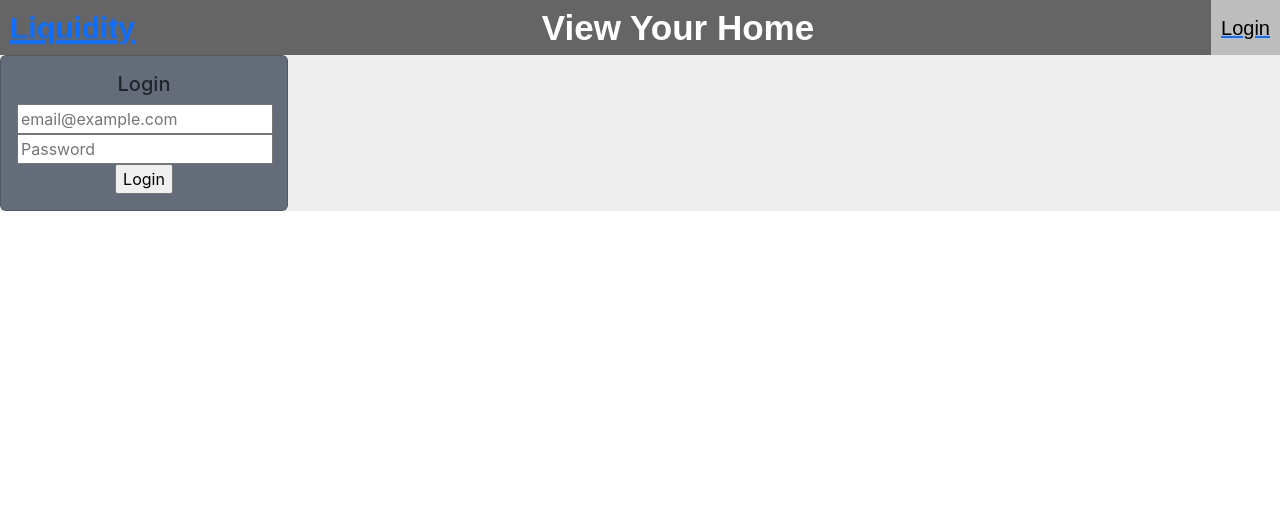
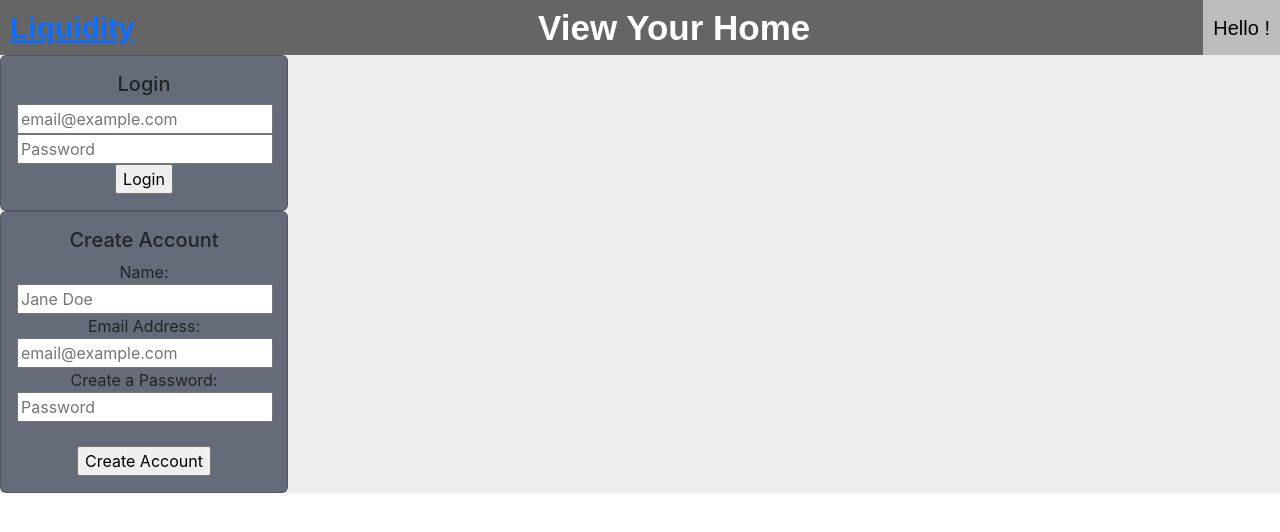
Before and after one commit to sensor-climate-control/scc-web, a React (Create React App) app: page /login in a window 1280 px wide. Shown: the top 532 px of the page. Built offline with nearby package versions, Linux system fonts and the light colour scheme; no server answers.

Commit message:
Setup CreateAccount page, integrate user info with header

```diff
--- a/src/App.js
+++ b/src/App.js
@@ -1,10 +1,11 @@
 import './App.css';
 import Home from './views/Home';
-import Login from './features/login/Login';
+import Auth from './features/login/Auth';
 import {
   Routes,
   Route,
 } from 'react-router-dom';
+import UserInfo from './features/login/UserInfo';
 
 const baseurl = process.env.REACT_APP_BASEURL || "http://localhost:3001"
 
@@ -13,7 +14,9 @@ function App() {
     <div className="App">
       <Routes>
         <Route path="/" element={<Home />} />
-        <Route path="/login" element={<Login />} />
+        <Route path="/login" element={<Auth />} />
+        <Route path="/user" element={<UserInfo />} />
+        {/* <Route path="/createaccount" element={CreateAccount} /> */}
       </Routes>
 
     </div>
--- a/src/features/application/Header.js
+++ b/src/features/application/Header.js
@@ -18,15 +18,14 @@ export default function Header(props) {
             <div className="outer-header-user-dropdown">
               <RxHamburgerMenu className='header-hamburger-icon' size={43} />
               <div className="inner-header-user-dropdown">
-                {/* <p className='header-dropdown-first-name header-text'>Welcome back, {props.user_first_name}!</p> */}
-                <NavLink to="/login"><p className='header-dropdown-first-name header-text'>Login</p></NavLink>
+                <p className='header-dropdown-first-name header-text'>Hello {props.user_first_name}!</p>
               </div>
 
-              {/* <div className="inner-header-dropdown-items" style={showDropdown ? {display: "block"} : {display: "none"}}>
-                <p className='header-dropdown-option-text'>Account Summary</p>
-                <p className='header-dropdown-option-text'>Dropdown Item 3</p>
-                <p className='header-dropdown-option-text'>Dropdown Item 4</p>
-              </div> */}
+              <div className="inner-header-dropdown-items" style={showDropdown ? {display: "block"} : {display: "none"}}>
+                <p className='header-dropdown-option-text'><NavLink to="/user">Account Summary</NavLink></p>
+                {/* <p className='header-dropdown-option-text'>Dropdown Item 3</p>
+                <p className='header-dropdown-option-text'>Dropdown Item 4</p> */}
+              </div>
             </div>
         </button>
       </div>
--- /dev/null
+++ b/src/features/login/Auth.js
@@ -0,0 +1,16 @@
+import React, {useEffect, useState} from 'react';
+import Header from '../application/Header';
+import Login from './Login';
+import CreateAccount from './CreateAccount';
+
+function Auth () {
+    return (
+        <>
+            <Header page_name='View Your Home' user_first_name=''/>
+            <Login />
+            <CreateAccount />
+        </>
+    )
+}
+
+export default Auth;
--- a/src/features/login/CreateAccount.js
+++ b/src/features/login/CreateAccount.js
@@ -0,0 +1,94 @@
+import React, {useEffect, useState} from 'react';
+
+import MyCard from "../application/MyCard";
+import Header from '../application/Header';
+import { useCreateAccountMutation } from '../../reduxApi';
+import { useStore } from 'react-redux'
+import { useNavigate } from 'react-router-dom';
+
+function CreateAccount () {
+    const [ email, setEmail ] = useState("")
+    const [ password, setPassword ] = useState("")
+    const [ name, setName ] = useState("")
+    // const [ phone, setPhone ] = useState("")
+
+    const [triggerCreateAccount, { data, error, isLoading, isSuccess, isUninitialized }] = useCreateAccountMutation()
+
+    const store = useStore()
+    const navigate = useNavigate()
+    useEffect(() => {
+        if (store.getState().token.token) {
+            return navigate("/");
+        }
+        console.log("==== state: ", store.getState().token.token)
+    })
+
+    async function handleCreateAccount(e) {
+        e.preventDefault();
+
+        triggerCreateAccount({name, email, password})
+    }
+
+    const createAccountForm = (
+        <form onSubmit={handleCreateAccount}>
+            <div>
+                <label for="name">Name:</label>
+                <input
+                    type="text"
+                    id="name"
+                    placeholder="Jane Doe"
+                    value={name}
+                    onChange={e => setName(e.target.value)}
+                />
+            </div>
+            <div>
+                <label for="email">Email Address:</label>
+                <input
+                    type="email"
+                    id="email"
+                    placeholder="email@example.com"
+                    value={email}
+                    onChange={e => setEmail(e.target.value)}
+                />
+            </div>
+            <div>
+                <label for="password">Create a Password:</label>
+                <input
+                    type="password"
+                    id="password"
+                    placeholder="Password"
+                    value={password}
+                    onChange={e => setPassword(e.target.value)}
+                />
+            </div>
+            {/* <div>
+                <label for="phone">Telephone Number:</label>
+                <input
+                    type="tel"
+                    id="phone"
+                    placeholder="123-456-7890"
+                    // pattern="[0-9]{3}[0-9]{3}[0-9]{4}"
+                    value={phone}
+                    onChange={e => setPhone(e.target.value)}
+                />
+            </div> */}
+            <br />
+            <div>
+                <input type="submit" value="Create Account" />
+            </div>
+        </form>
+    )
+
+    return (
+        <MyCard title="Create Account">
+
+            {(isUninitialized) ? createAccountForm :
+                (isLoading) ? (<p>Loading...</p>) :
+                (isSuccess) ? (<p>{JSON.stringify(data)}</p>) :
+                (<p>{JSON.stringify(error)}</p>)}
+
+        </MyCard>
+    )
+}
+
+export default CreateAccount;
--- a/src/features/login/Login.js
+++ b/src/features/login/Login.js
@@ -1,12 +1,9 @@
-import React, {useState} from 'react';
+import React, {useEffect, useState} from 'react';
 
 import MyCard from "../application/MyCard";
-import Header from '../application/Header';
 import { useLoginMutation } from '../../reduxApi';
 import { useStore } from 'react-redux'
-import {
-  useNavigate
-} from 'react-router-dom';
+import { useNavigate } from 'react-router-dom';
 
 function Login () {
     const [ email, setEmail ] = useState("")
@@ -16,11 +13,12 @@ function Login () {
 
     const store = useStore()
     const navigate = useNavigate()
-
+    useEffect(() => {
         if (store.getState().token.token) {
             return navigate("/");
         }
         console.log("==== state: ", store.getState().token.token)
+    })
 
     async function handleLogin(e) {
         e.preventDefault();
@@ -32,7 +30,7 @@ function Login () {
         <form onSubmit={handleLogin}>
             <div>
                 <input
-                    type="text"
+                    type="email"
                     placeholder="email@example.com"
                     value={email}
                     onChange={e => setEmail(e.target.value)}
@@ -53,8 +51,6 @@ function Login () {
     )
 
     return (
-        <>
-            <Header page_name='View Your Home' user_first_name='Daniel'/>
         <MyCard title="Login">
 
             {(isUninitialized) ? loginForm :
@@ -63,7 +59,6 @@ function Login () {
                 (<p>{JSON.stringify(error)}</p>)}
 
         </MyCard>
-        </>
     )
 }
 
--- a/src/features/login/UserInfo.js
+++ b/src/features/login/UserInfo.js
@@ -3,30 +3,34 @@ import React from 'react';
 import MyCard from "../application/MyCard";
 import { useGetUserDetailsQuery } from '../../reduxApi';
 import { useStore } from 'react-redux'
+import Header from '../application/Header';
 
 function UserInfo () {
     const store = useStore()
     const userid = store.getState().token.userid
     console.log("==== userid: ", userid)
 
-    const { data, error, isError, isLoading } = useGetUserDetailsQuery(userid);
+    const { data: userdata, error, isError, isLoading } = useGetUserDetailsQuery(userid);
 
     const userInfo =
         (isLoading) ? (<p>Loading...</p>) :
         (isError) ? (<p>{JSON.stringify(error)}</p>) :
         (<div>
-            <p>UserID: {data._id}</p>
-            <p>Name: {data.name}</p>
-            <p>Email: {data.email}</p>
-            <p>Phone Number: {data.phone}</p>
-            <p>Phone Carrier: {data.phone_carrier}</p>
-            <p>Site Admin: {String(data.admin)}</p>
+            <p>UserID: {userdata._id}</p>
+            <p>Name: {userdata.name}</p>
+            <p>Email: {userdata.email}</p>
+            <p>Phone Number: {userdata.phone}</p>
+            <p>Phone Carrier: {userdata.phone_carrier}</p>
+            <p>Site Admin: {String(userdata.admin)}</p>
         </div>)
 
     return (
-        <MyCard title="User Info">
-            {userInfo}
-        </MyCard>
+        <>
+            <Header page_name='View Your Home' user_first_name={(userdata) ? userdata.name : ''}/>
+            <MyCard title="User Info">
+                {userInfo}
+            </MyCard>
+        </>
     )
 }
 
--- a/src/reduxApi.js
+++ b/src/reduxApi.js
@@ -29,7 +29,9 @@ export const api = createApi({
             query: (home_id, sensor_id) => `homes/${home_id}/sensors/${sensor_id}`,
         }),
         getUserDetails: builder.query({
-            query: (user_id) => `users/${user_id}`
+            query: (user_id) => {
+                return `users/${user_id}`
+            }
         }),
         getHomeSensors: builder.query({
             async queryFn(home_id) {
@@ -61,7 +63,21 @@ export const api = createApi({
                 body,
             })
         }),
+        createAccount: builder.mutation({
+            query: (body) => ({
+                url: `users`,
+                method: `POST`,
+                body
+            })
+        }),
+        modifyUser: builder.mutation({
+            query: (body, user_id) => ({
+                url: `users/${user_id}`,
+                method: `PUT`,
+                body
+            })
+        })
     }),
 });
 
-export const { useGetWeatherQuery, useGetHomeDetailsQuery, useGetSensorDetailsQuery, useGetUserDetailsQuery, useGetHomeSensorsQuery, useLoginMutation } = api;
+export const { useGetWeatherQuery, useGetHomeDetailsQuery, useGetSensorDetailsQuery, useGetUserDetailsQuery, useGetHomeSensorsQuery, useLoginMutation, useCreateAccountMutation, useModifyUserMutation } = api;
--- a/src/views/Home.js
+++ b/src/views/Home.js
@@ -7,6 +7,8 @@ import Header from '../features/application/Header';
 import { useNavigate } from 'react-router-dom';
 import CurrentWeather from '../features/weather/CurrentWeather';
 import UserInfo from "../features/login/UserInfo";
+import React, { useEffect } from 'react';
+import { useGetUserDetailsQuery } from '../reduxApi';
 
 const HOME_ID = "63ed9cb48af0fbb8f0201c11";
 
@@ -19,10 +21,15 @@ export default function Home() {
     const store = useStore()
     const navigate = useNavigate()
 
-    if (!store.getState().token.token) {
-        return navigate("/login");
-    }
-    console.log("==== state: ", store.getState().token.token)
+    useEffect(() => {
+        if (!store.getState().token.token) {
+            return navigate("/login");
+        }
+        console.log("==== state: ", store.getState().token.token)
+    })
+
+    const userid = store.getState().token.userid
+    const { data: userdata, error, isError, isLoading } = useGetUserDetailsQuery(userid);
 
     // const { home_data, home_error, home_isLoading } = api.useGetWeatherQuery(HOME_ID);
 
@@ -119,13 +126,13 @@ export default function Home() {
 
     return (
         <>
-            <Header page_name='View Your Home' user_first_name='Daniel'/>
+            <Header page_name='View Your Home' user_first_name={(userdata) ? userdata.name : ''}/>
             <div className="outer-home-sections-wrapper">
                 <WindowOverview windows={window_data} />
                 <GraphSection windows={window_data}/>
             </div>
             <CurrentWeather />
-            <UserInfo />
+            {/* <UserInfo userdata={userdata}/> */}
         </>
     );
 }
```
Lines whose indentation alone changed are shown as unchanged.
